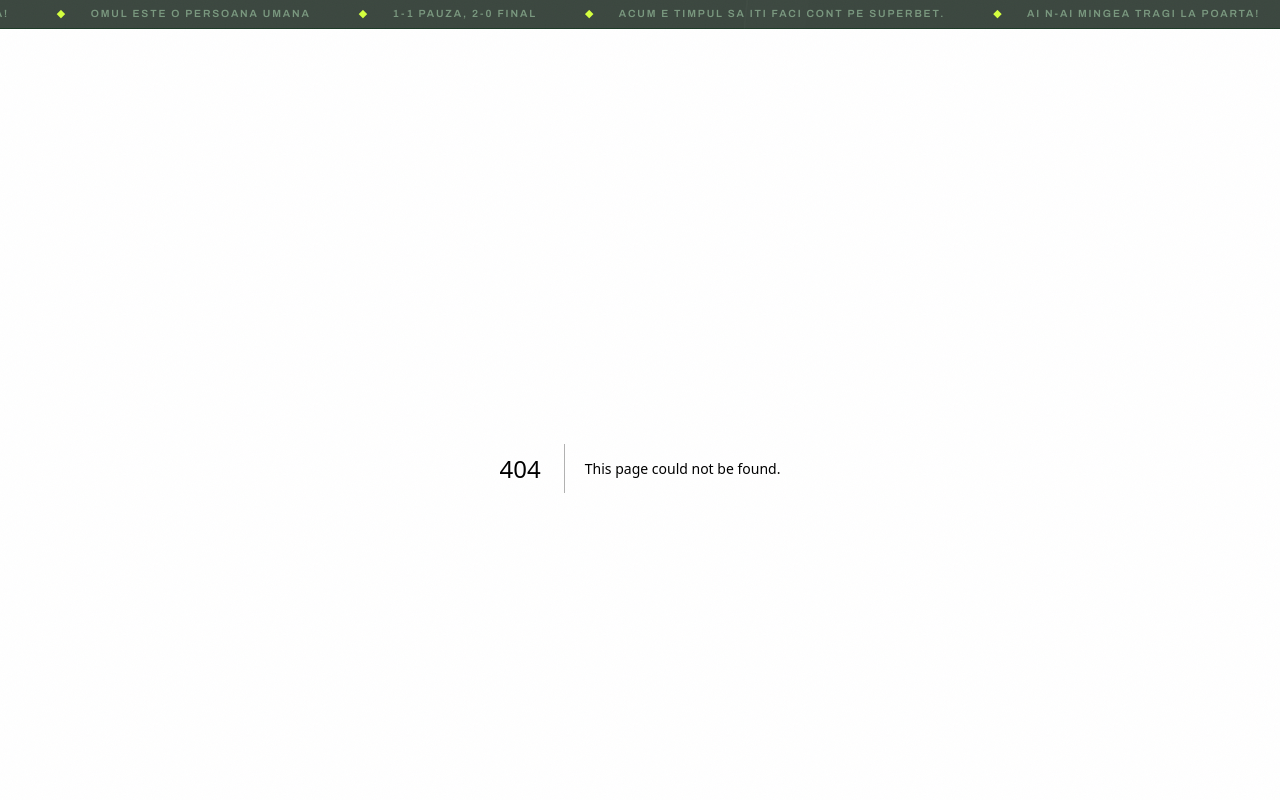
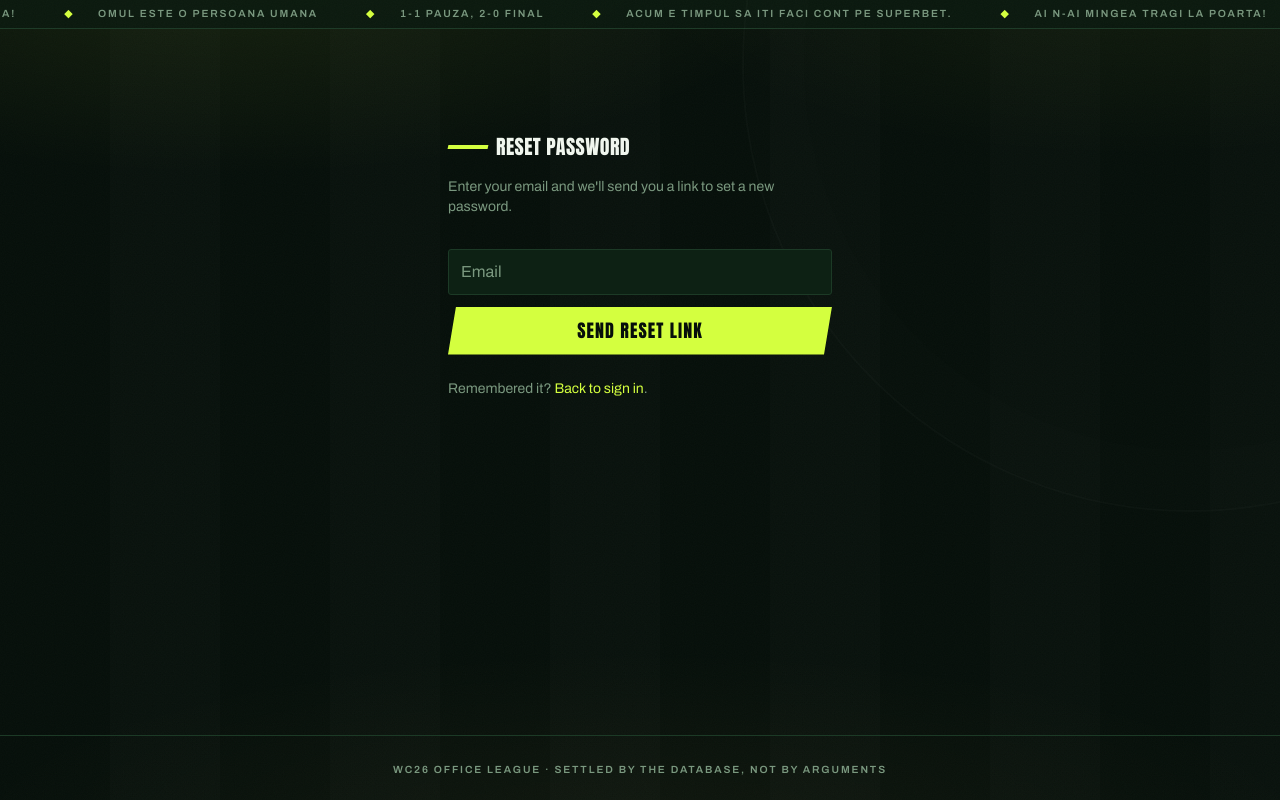
Before and after one commit to MaRrDG/fotball, a Next.js app: page /forgot-password in a window 1280 px wide. Before the commit this address had no page. Shown: the top 800 px of the page. Built offline with nearby package versions, Linux system fonts and the light colour scheme.

Commit message:
feat: implement password reset functionality with rate limiting and user feedback

```diff
--- /dev/null
+++ b/app/api/auth/reset-password/route.ts
@@ -0,0 +1,41 @@
+import { NextRequest, NextResponse } from "next/server";
+import { createClient } from "@/lib/supabase/server";
+import { createAdminClient } from "@/lib/supabase/admin";
+
+// Sends a password-reset email, gated by a per-email / per-IP rate limit so the
+// endpoint can't be used to spam someone's inbox. Always responds without
+// revealing whether the email belongs to a real account.
+export async function POST(request: NextRequest) {
+  const { email } = await request.json().catch(() => ({ email: "" }));
+  if (!email || typeof email !== "string") {
+    return NextResponse.json({ error: "email required" }, { status: 400 });
+  }
+
+  const ip =
+    request.headers.get("x-forwarded-for")?.split(",")[0].trim() ||
+    request.headers.get("x-real-ip") ||
+    "unknown";
+
+  const db = createAdminClient();
+  const { data: allowed, error: rateError } = await db.rpc("check_password_reset_rate", {
+    p_email: email,
+    p_ip: ip,
+  });
+  if (rateError) {
+    return NextResponse.json({ error: "server error" }, { status: 500 });
+  }
+  if (!allowed) {
+    return NextResponse.json(
+      { error: "Too many reset attempts. Try again later." },
+      { status: 429 }
+    );
+  }
+
+  const supabase = await createClient();
+  await supabase.auth.resetPasswordForEmail(email, {
+    redirectTo: `${request.nextUrl.origin}/auth/confirm`,
+  });
+
+  // Generic response either way — never confirm whether the account exists.
+  return NextResponse.json({ ok: true });
+}
--- /dev/null
+++ b/app/forgot-password/page.tsx
@@ -0,0 +1,71 @@
+"use client";
+
+import { useState } from "react";
+import Link from "next/link";
+
+export default function ForgotPasswordPage() {
+  const [email, setEmail] = useState("");
+  const [error, setError] = useState<string | null>(null);
+  const [sent, setSent] = useState(false);
+  const [loading, setLoading] = useState(false);
+
+  async function handleSubmit(e: React.FormEvent) {
+    e.preventDefault();
+    setLoading(true);
+    setError(null);
+    // Goes through a server route so the request is rate-limited before any
+    // email is sent (see /api/auth/reset-password).
+    const res = await fetch("/api/auth/reset-password", {
+      method: "POST",
+      headers: { "Content-Type": "application/json" },
+      body: JSON.stringify({ email }),
+    });
+    if (!res.ok) {
+      const body = await res.json().catch(() => ({}));
+      setError(body.error || "Something went wrong. Try again.");
+      setLoading(false);
+      return;
+    }
+    setSent(true);
+    setLoading(false);
+  }
+
+  return (
+    <div className="rise mx-auto mt-16 max-w-sm">
+      <div className="mt-2 flex items-center gap-2">
+        <span className="h-1 w-10 -skew-x-12 bg-volt" />
+        <h1 className="display text-xl text-chalk">Reset password</h1>
+      </div>
+      <p className="mt-4 mb-8 text-sm text-muted">
+        Enter your email and we&apos;ll send you a link to set a new password.
+      </p>
+      {sent ? (
+        <p className="text-sm font-semibold text-volt">
+          Check your inbox for a reset link.
+        </p>
+      ) : (
+        <form onSubmit={handleSubmit} className="flex flex-col gap-3">
+          <input
+            type="email"
+            required
+            placeholder="Email"
+            value={email}
+            onChange={(e) => setEmail(e.target.value)}
+            className="field px-3 py-2.5"
+          />
+          {error && <p className="text-sm font-semibold text-danger">{error}</p>}
+          <button type="submit" disabled={loading} className="btn-volt px-3 py-2.5 text-lg">
+            {loading ? "Sending..." : "Send reset link"}
+          </button>
+        </form>
+      )}
+      <p className="mt-6 text-sm text-muted">
+        Remembered it?{" "}
+        <Link href="/login" className="text-volt hover:underline">
+          Back to sign in
+        </Link>
+        .
+      </p>
+    </div>
+  );
+}
--- a/app/login/page.tsx
+++ b/app/login/page.tsx
@@ -1,6 +1,6 @@
 "use client";
 
-import { useState, Suspense } from "react";
+import { useState, useEffect, Suspense } from "react";
 import Link from "next/link";
 import { useRouter, useSearchParams } from "next/navigation";
 import { createClient } from "@/lib/supabase/client";
@@ -14,6 +14,21 @@ function LoginForm() {
     searchParams.get("error") === "invalid_link" ? "That link is invalid or expired." : null
   );
   const [loading, setLoading] = useState(false);
+
+  // Supabase recovery emails using the implicit flow land here as
+  // /login#access_token=...&type=recovery. The browser client auto-parses the
+  // hash, establishes the session, and fires PASSWORD_RECOVERY — at which point
+  // we send the user on to choose a new password.
+  useEffect(() => {
+    const supabase = createClient();
+    const { data } = supabase.auth.onAuthStateChange((event) => {
+      if (event === "PASSWORD_RECOVERY") {
+        router.push("/set-password");
+        router.refresh();
+      }
+    });
+    return () => data.subscription.unsubscribe();
+  }, [router]);
 
   async function handleSubmit(e: React.FormEvent) {
     e.preventDefault();
@@ -65,6 +80,11 @@ function LoginForm() {
           {loading ? "Signing in..." : "Kick off"}
         </button>
       </form>
+      <p className="mt-4 text-sm text-muted">
+        <Link href="/forgot-password" className="text-volt hover:underline">
+          Forgot your password?
+        </Link>
+      </p>
       <p className="mt-6 text-sm text-muted">
         No account yet?{" "}
         <Link href="/register" className="text-volt hover:underline">
--- a/app/set-password/page.tsx
+++ b/app/set-password/page.tsx
@@ -1,6 +1,6 @@
 "use client";
 
-import { useState } from "react";
+import { useState, useEffect } from "react";
 import { useRouter } from "next/navigation";
 import { createClient } from "@/lib/supabase/client";
 
@@ -9,6 +9,21 @@ export default function SetPasswordPage() {
   const [password, setPassword] = useState("");
   const [error, setError] = useState<string | null>(null);
   const [loading, setLoading] = useState(false);
+  const [checking, setChecking] = useState(true);
+
+  // Only reachable with a valid session (set by the invite/recovery link).
+  // Without one there is nothing to update, so bounce back to login rather
+  // than render a form that can only fail.
+  useEffect(() => {
+    const supabase = createClient();
+    supabase.auth.getUser().then(({ data }) => {
+      if (!data.user) {
+        router.replace("/login?error=invalid_link");
+        return;
+      }
+      setChecking(false);
+    });
+  }, [router]);
 
   async function handleSubmit(e: React.FormEvent) {
     e.preventDefault();
@@ -21,9 +36,14 @@ export default function SetPasswordPage() {
       setLoading(false);
       return;
     }
+    // Revoke any other sessions so a stolen/old session can't outlive a reset.
+    // The current session stays valid, so the user continues uninterrupted.
+    await supabase.auth.signOut({ scope: "others" });
     router.push("/profile");
     router.refresh();
   }
+
+  if (checking) return null;
 
   return (
     <div className="mx-auto mt-16 max-w-sm">
--- a/proxy.ts
+++ b/proxy.ts
@@ -2,7 +2,8 @@ import { createServerClient } from "@supabase/ssr";
 import { NextResponse, type NextRequest } from "next/server";
 
 // Refreshes the Supabase session cookie and walls off the app:
-// everything except /login, /register, /auth/* and the cron route requires a session.
+// everything except /login, /register, /forgot-password, /auth/*, /api/auth/*
+// and the cron route requires a session.
 export async function proxy(request: NextRequest) {
   let response = NextResponse.next({ request });
 
@@ -33,7 +34,9 @@ export async function proxy(request: NextRequest) {
   const isPublic =
     pathname.startsWith("/login") ||
     pathname.startsWith("/register") ||
+    pathname.startsWith("/forgot-password") ||
     pathname.startsWith("/auth") ||
+    pathname.startsWith("/api/auth") ||
     pathname.startsWith("/api/cron");
 
   if (!user && !isPublic) {
```
Also changed, not shown: 1 other file (tests, documents, lock files or other folders).
